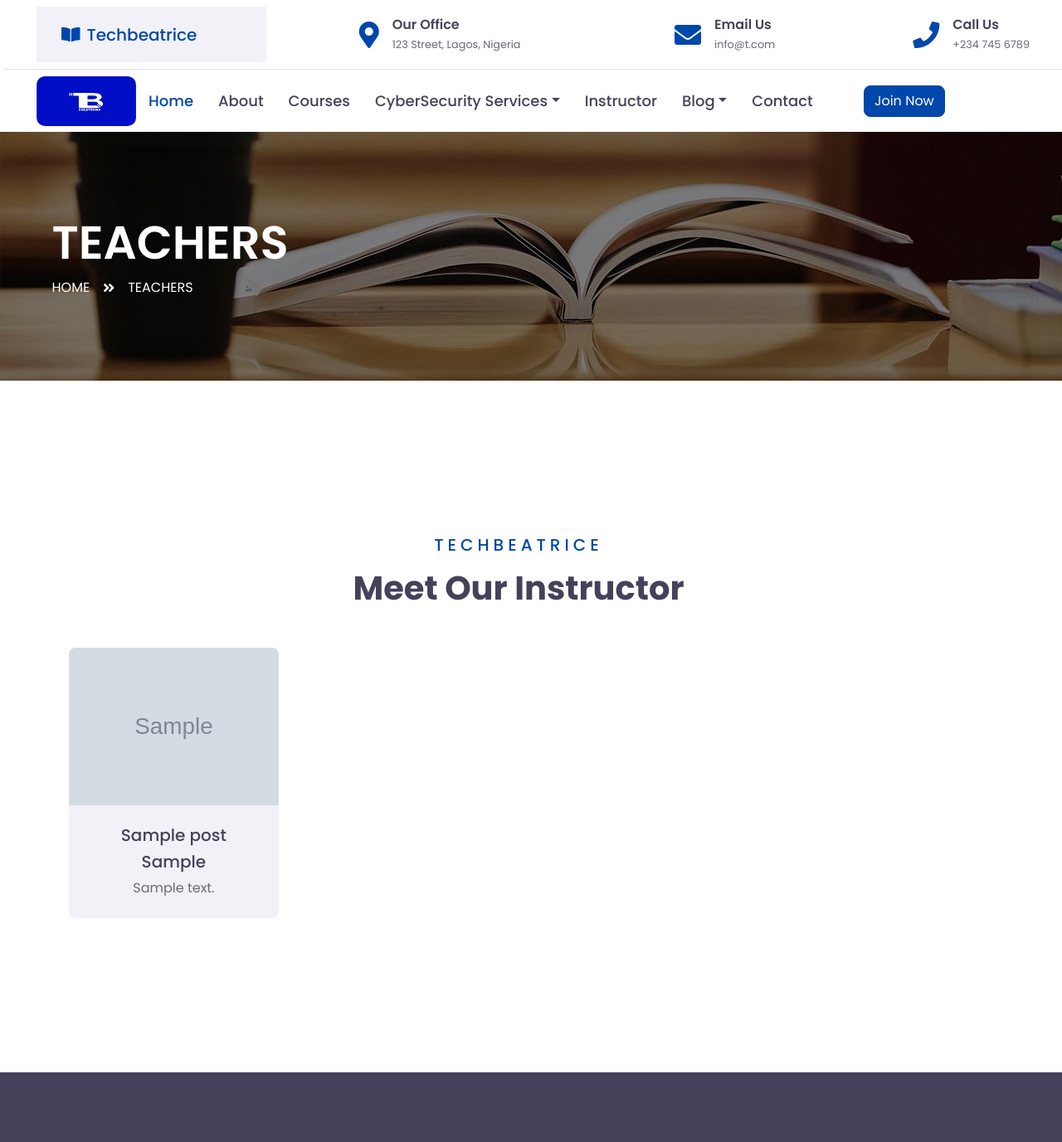
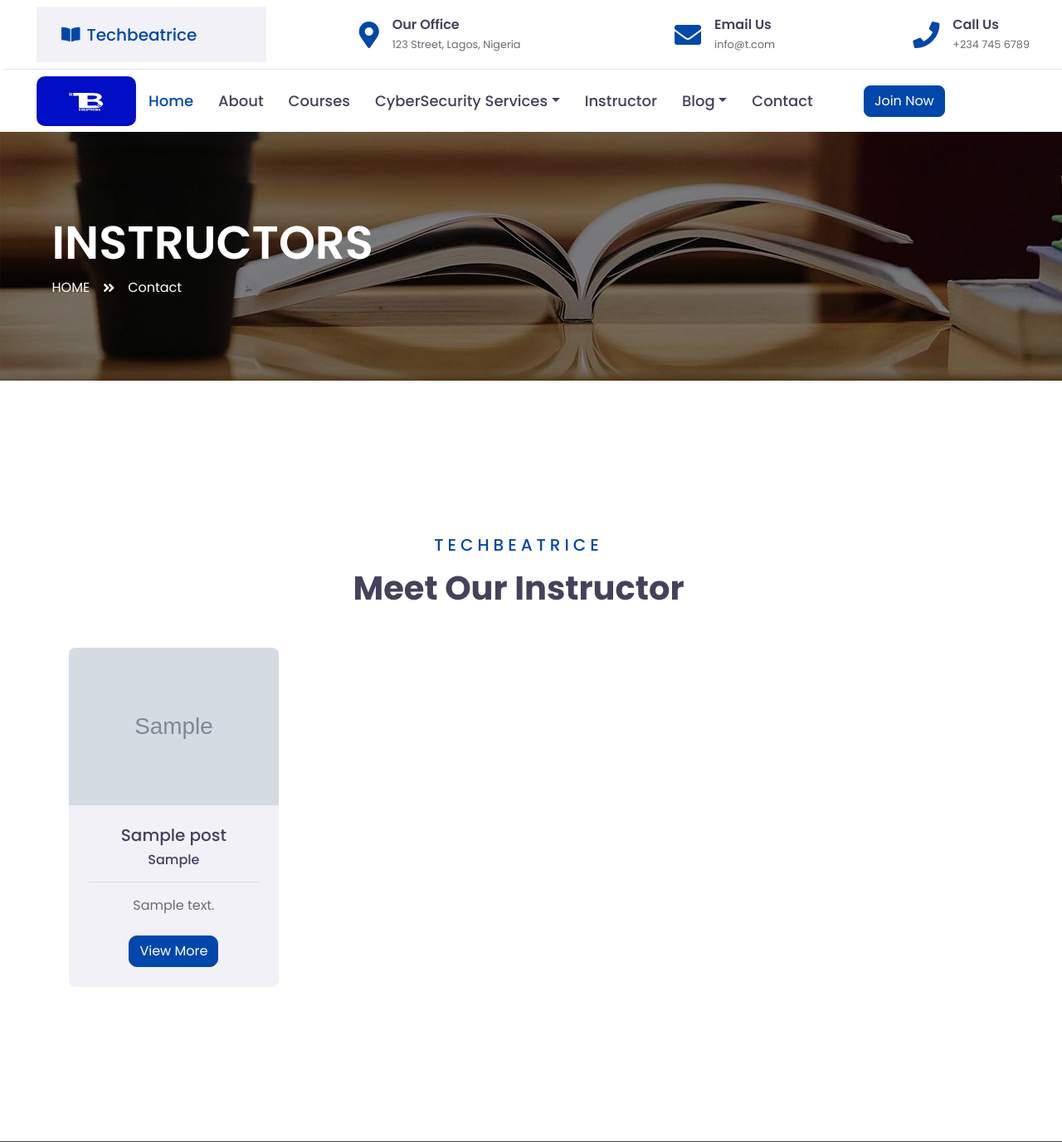
Before and after one commit to godwinumosen/Tech_beatrice, a Django app: template templates/techbeatrice/instructor.html in a window 1280 px wide. Shown: the top 1377 px of the page at 83% size. Run offline with Django 5.2, Linux system fonts and the light colour scheme; the template is opened without the code that fills it: most values are stand-ins (such as "Sample title", 1, 10 or a date in 2020); grey boxes marked "Sample" are stand-in pictures; some libraries are stand-ins or nearby versions.

```diff
--- a/templates/techbeatrice/instructor.html
+++ b/templates/techbeatrice/instructor.html
@@ -8,11 +8,11 @@
     <div class="container-fluid page-header" style="margin-bottom: 90px;">
         <div class="container">
             <div class="d-flex flex-column justify-content-center" style="min-height: 300px">
-                <h3 class="display-4 text-white text-uppercase">Teachers</h3>
+                <h3 class="display-4 text-white text-uppercase">Instructors</h3>
                 <div class="d-inline-flex text-white">
-                    <p class="m-0 text-uppercase"><a class="text-white" href="">Home</a></p>
+                    <p class="m-0 text-uppercase"><a class="text-white" href="{% url 'home' %}">Home</a></p>
                     <i class="fa fa-angle-double-right pt-1 px-3"></i>
-                    <p class="m-0 text-uppercase">Teachers</p>
+                    <p class="m-0 text-uppercase"></p><a class="text-white" href="{% url 'contact' %}">Contact</a></p>
                 </div>
             </div>
         </div>
@@ -32,12 +32,13 @@
                 <div class="col-md-6 col-lg-3 text-center team mb-4">
                     <div class="team-item rounded overflow-hidden mb-2">
                         <div class="team-img position-relative">
-                            <img class="img-fluid" src="{{ post.techbeatrice_instructor_img.url }}" alt="">
+                            <a href=""><img class="img-fluid" src="{{ post.techbeatrice_instructor_img.url }}"height="225px" alt=""></a>
                         </div>
                         <div class="bg-secondary p-4">
-                            <h5>{{ post.techbeatrice_instructor_name }}</h5>
-                            <h5>{{ post.techbeatrice_instructor_position }}</h5>
-                            <p class="m-0">{{ post.techbeatrice_instructor_description }}</p>
+                            <a href=""> <h5>{{ post.techbeatrice_instructor_name|truncatechars:15}}</h5></a>
+                            <h6>{{ post.techbeatrice_instructor_position|truncatechars:15}}</h6><hr>
+                            <p class="m-0">{{ post.techbeatrice_instructor_description|truncatechars:20}}</p><br>
+                            <a href="" class="btn btn-primary"style="border-radius: 10px;">View More</a>
                         </div>
                     </div>
                 </div>
```
